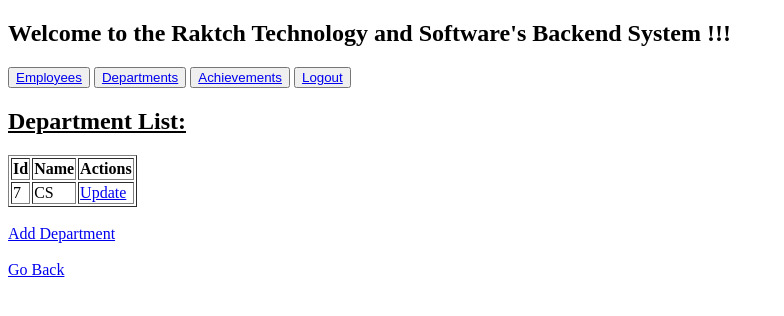
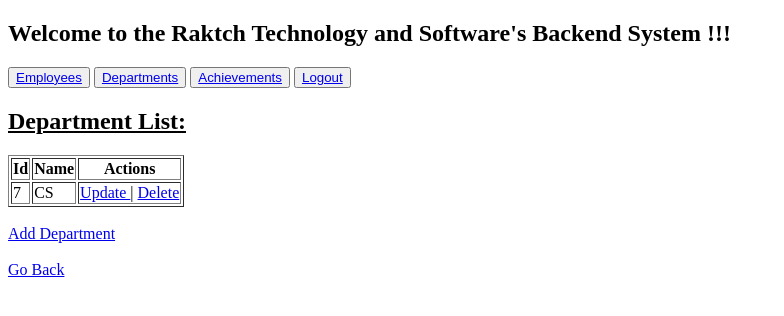
Before and after one commit to emon51/Employee-CRUD-Project, a Django app: page /departments/ in a window 1280 px wide. Shown: the top 316 px of the page, without its empty margins (0-784 px from the left). Run offline with Django 5.2, Linux system fonts and the light colour scheme; a user stored in the database is signed in; data comes from the database, SQL or seed files in the repository; both versions use the stored data as it was after the commit.

Commit message:
Add delete department and achievement feature again

```diff
--- a/employee_app/urls.py
+++ b/employee_app/urls.py
@@ -18,4 +18,7 @@ urlpatterns = [
 
     path('update-department/<int:id>', views.update_department, name = 'update-department'),
     path('update-achievement/<int:id>', views.update_achievement, name = 'update-achievement'),
+
+    path('delete-department/<int:id>', views.delete_department, name = 'delete-department'),
+    path('delete-achievement/<int:id>', views.delete_achievement, name = 'delete-achievement'),
 ]
--- a/employee_app/views.py
+++ b/employee_app/views.py
@@ -149,3 +149,26 @@ def update_achievement(request, id):
     else:
         form = AchievementForm(instance=achievement)
     return render(request, 'employee_app/update.html', context = {'form': form})
+
+
+
+
+
+# Delete department
+
+@login_required
+def delete_department(request, id):
+    dept = get_object_or_404(Department, pk=id)
+    dept.delete()
+    return redirect('departments')
+
+
+
+
+# Delete achivement
+
+@login_required
+def delete_achievement(request, id):
+    ach = get_object_or_404(Achievement, pk=id)
+    ach.delete()
+    return redirect('achievements')
--- a/templates/employee_app/achievements.html
+++ b/templates/employee_app/achievements.html
@@ -20,6 +20,8 @@
                 <td> {{ ach.name }} </td>
                 <td>
                     <a href="{% url 'update-achievement' ach.id %}"> Update </a>
+                    |
+                    <a href="{% url 'delete-achievement' ach.id %}"> Delete </a>
                 </td>
             </tr>
             {% endfor %}
--- a/templates/employee_app/departments.html
+++ b/templates/employee_app/departments.html
@@ -19,6 +19,8 @@
                    <td> {{ dept.name }} </td>
                    <td>
                       <a href="{% url 'update-department' dept.id %}"> Update </a>
+                      |
+                      <a href="{% url 'delete-department' dept.id %}"> Delete </a>
                    </td>
                </tr>
             {% endfor %}
--- a/templates/employee_app/employee_list.html
+++ b/templates/employee_app/employee_list.html
@@ -31,7 +31,10 @@
                         {{ ach.name }} {% if not forloop.last %}, {% endif %}
                     {% endfor %}
                 </td>
-                <td> <a href="{% url 'update-employee' employee.id %}"> Update </a> | <a href="{% url 'delete-employee' employee.id %}"> Delete </a> </td>
+                <td> <a href="{% url 'update-employee' employee.id %}"> Update </a>
+                    |
+                    <a href="{% url 'delete-employee' employee.id %}"> Delete </a>
+                </td>
             </tr>
             {% endfor %}
         </table>
```
Also changed, not shown: db.sqlite3.
